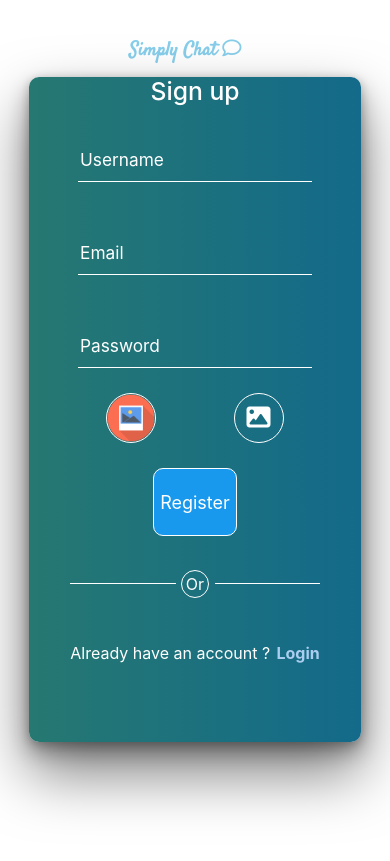
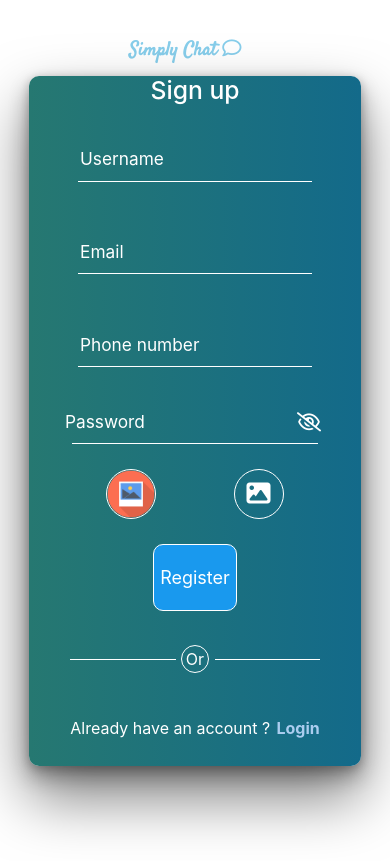
Before and after one commit to BINIL-BALAN/simply-chat, a React (Create React App) app: page /register in a window 390 px wide. Built offline with nearby package versions, Linux system fonts and the light colour scheme; no server answers.

Commit message:
user select after search bug fixed

```diff
--- a/src/component/Chat.js
+++ b/src/component/Chat.js
@@ -19,6 +19,7 @@ function Chat({ setToggle, signout, auth }) {
   // const [text, setText] = useState();
   const [img, setImg] = useState();
   const [dpError, setDpError] = useState(true);
+  const [chatLoading,setChatLoading] = useState(false)
   const [themeColor, setThemeColor] = useState(
     window.localStorage.getItem("theme") || "white"
   );
@@ -33,6 +34,7 @@ function Chat({ setToggle, signout, auth }) {
 
   async function handleSend(e) {
     e.preventDefault();
+    setChatLoading(true)
     const chatMsg = msg.current.value;
     msg.current.value = "";
     // setText(msg.current.value);
@@ -58,6 +60,7 @@ function Chat({ setToggle, signout, auth }) {
               }),
             });
           } catch (error) {
+            setChatLoading(false)
             // Handle object-not-found error
             console.log("Object does not exist:", error);
           }
@@ -116,6 +119,7 @@ function updateMessage(message){
   useEffect(() => {
     const unSub = onSnapshot(doc(db, "chats", data?.chatId), (doc) => {
       doc.exists() && updateMessage(doc.data()?.messages)
+      setChatLoading(false)
     });
          chatArea.current.scrollTop = chatArea.current.scrollHeight;
     return () => {
@@ -218,7 +222,7 @@ function updateMessage(message){
               <i className="fa-solid fa-paperclip"></i>
             </button>
             <button className="primary send-btn" type="submit">
-              <i className="fa-solid fa-paper-plane"></i>
+            {chatLoading ? <div className="spinner spinner-border"></div> : <i className="fa-solid fa-paper-plane"></i>}
             </button>
           </form>
         </div>
@@ -279,7 +283,7 @@ function updateMessage(message){
                 className="primary send-btn"
                 type="button"
               >
-                <i className="fa-solid fa-paper-plane"></i>
+                {chatLoading ? <div className="spinner spinner-border"></div> : <i className="fa-solid fa-paper-plane"></i>}
               </button>
             </div>
           </div>
--- a/src/page/Login.js
+++ b/src/page/Login.js
@@ -1,40 +1,43 @@
-import React, { useRef,useState } from "react";
+import React, { useRef, useState } from "react";
 import "../style/Login.css";
-import {useNavigate} from "react-router-dom"
+import { useNavigate } from "react-router-dom";
 import { signInWithEmailAndPassword } from "firebase/auth";
-import {auth} from '../firebase'
+import { auth } from "../firebase";
 function Login() {
   const userPassword = useRef();
   const userEmail = useRef();
- const navigate = useNavigate()
- const [loading,setLoading] = useState(false)
-const [alertMsg,setAlert] =useState(false)
- async  function handleSubmit(e) {
+  const navigate = useNavigate();
+  const [showPassword, setShowPassword] = useState(true);
+  const [loading, setLoading] = useState(false);
+  const [alertMsg, setAlert] = useState(false);
+  async function handleSubmit(e) {
     e.preventDefault();
     let email = userEmail.current.value;
     let password = userPassword.current.value;
 
-    if(email !== "" && password !== ""){
-      setLoading(true)
-      try{
-        await signInWithEmailAndPassword(auth,email,password)
-         setTimeout(()=>{
-          setLoading(false)
-          navigate('/')
-         },1000)
-      }catch(error){
-            setTimeout(()=>{
-              setLoading(false)
-              setAlert(true)
-            },1000)
+    if (email !== "" && password !== "") {
+      setLoading(true);
+      try {
+        await signInWithEmailAndPassword(auth, email, password);
+        setTimeout(() => {
+          setLoading(false);
+          navigate("/");
+        }, 1000);
+      } catch (error) {
+        setTimeout(() => {
+          setLoading(false);
+          setAlert(true);
+        }, 1000);
 
-           console.log('error',error);
+        console.log("error", error);
       }
     }
-  email === "" ? userEmail.current.style.borderColor = 'red' : userEmail.current.style.borderColor = 'white'
-  password === "" ? userPassword.current.style.borderColor = 'red' : userPassword.current.style.borderColor = 'white'
-
-
+    email === ""
+      ? (userEmail.current.style.borderColor = "red")
+      : (userEmail.current.style.borderColor = "white");
+    password === ""
+      ? (userPassword.current.style.borderColor = "red")
+      : (userPassword.current.style.borderColor = "white");
   }
 
   return (
@@ -43,7 +46,12 @@ const [alertMsg,setAlert] =useState(false)
         <div className="login-title">
           Simply Chat <i className="fa-regular fa-comment"></i>
         </div>
-{alertMsg && (<div className="text-danger text-center"> Invalid email or password</div>)}
+        {alertMsg && (
+          <div className="text-danger text-center">
+            {" "}
+            Invalid email or password
+          </div>
+        )}
         <section className="login-container">
           <div className="login">
             <h2 className="login-h3">Login</h2>
@@ -56,17 +64,28 @@ const [alertMsg,setAlert] =useState(false)
                   placeholder="Email"
                 />
               </div>
-              <div className="login-input-container">
+              <div className="login-password-container">
                 <input
-                  type="password"
+                  type={showPassword ? "password" : "text"}
                   ref={userPassword}
-                  className="login-input"
+                  className="input-password"
                   placeholder="Password"
                 />
+                <button
+                  type="button"
+                  className="show-btn"
+                  onClick={() => setShowPassword(!showPassword)}
+                >
+                  {showPassword ? (
+                    <i className="fa-regular fa-eye-slash"></i>
+                  ) : (
+                    <i className="fa-regular fa-eye"></i>
+                  )}
+                </button>
               </div>
               <div className="login-btn-container">
                 <button type="submit" className="login-btn">
-                   {loading? (<div className="spinner-border"></div>) : "Login"}
+                  {loading ? <div className="spinner-border"></div> : "Login"}
                 </button>
                 <a className="forgot-password">Forgot ?</a>
               </div>
--- a/src/page/Register.js
+++ b/src/page/Register.js
@@ -7,12 +7,17 @@ import { doc, setDoc } from "firebase/firestore";
 import { useNavigate, Link } from "react-router-dom";
 
 function Register() {
+  const [file,setFile] = useState(null)
   const [status,setStatus] = useState(false)
+  const [showPassword,setShowPassword] = useState(true)
   const [err, setErr] = useState(false);
+  const [numberCheck,setNumberCheck] = useState(false)
+  const [passwordCheck,setPasswordCheck] = useState(false)
+  const [passwordCheckMsg,setPasswordCheckMsg] = useState("")
   const [loading, setLoading] = useState(false);
   const navigate = useNavigate();
   const [avatar, setAvatar] = useState("images/avatar.png");
-  const selectedImg = useRef();
+  // const selectedImg = useRef();
   useEffect(() => {
 
   }, []);
@@ -24,20 +29,44 @@ function Register() {
 
   function insertImage(e) {
     const imgSelected = e.target.files[0];
-    console.log(imgSelected);
+    setFile(imgSelected)
+    // console.log(imgSelected);
     const imgurl = URL.createObjectURL(imgSelected);
     setAvatar(imgurl);
   }
+function handleCheckNumber(e){
+  if(e.target.value.length !== 10){
+     setNumberCheck(true)
+  }else{
+     setNumberCheck(false)
+  }
+}
 
+function handleCheckPassword(e){
+  const regex = /^(?=.*\d)(?=.*[a-z])(?=.*[A-Z])(?=.*\W).{7,}$/;
+  if(regex.test(e.target.value)){
+    setPasswordCheck(true)
+    setPasswordCheckMsg("Strong password")
+  }else{
+    setPasswordCheck(false)
+    setPasswordCheckMsg("Password must have 7 characters,One or more special character,Uppercase letters,Lowercase letters,one or more digits")
+  }
+}
   async function handleSubmit(e) {
     setLoading(true)
     e.preventDefault();
     const displayName = e.target[0].value;
     const email = e.target[1].value;
-    const password = e.target[2].value;
-    const file = e.target[3].files[0];
+    const phone = e.target[2].value;
+    const password = e.target[3].value;
+    // const file = e.target[4].files[0];
+console.log(displayName)
+console.log(email)
+console.log(phone)
+console.log(password)
+console.log(file)
 
-    //firebase authentication
+    // firebase authentication
     try {
       //Create user
       const res = await createUserWithEmailAndPassword(auth, email, password);
@@ -60,6 +89,7 @@ function Register() {
               uid: res.user.uid,
               displayName,
               email,
+              phone,
               photoURL: downloadURL,
             });
 
@@ -100,6 +130,7 @@ function Register() {
                   type="text"
                   className="login-input"
                   placeholder="Username"
+                  required
                 />
               </div>
               <div className="login-input-container">
@@ -107,15 +138,30 @@ function Register() {
                   type="email"
                   className="login-input"
                   placeholder="Email"
+                  required
                 />
               </div>
               <div className="login-input-container">
                 <input
-                  type="password"
+                  type="tel"
                   className="login-input"
-                  placeholder="Password"
+                  onChange={handleCheckNumber}
+                  placeholder="Phone number"
+                  required
                 />
               </div>
+              {numberCheck && <div className="text-danger">Phone number less than 10 digits</div>}
+              <div className="login-password-container">
+                <input
+                  type={showPassword ? "password" : "text"}
+                  className="input-password"
+                  onChange={handleCheckPassword}
+                  placeholder="Password"
+                  required
+                />
+                <button type="button" className="show-btn" onClick={()=>setShowPassword(!showPassword)}>{showPassword ? <i className="fa-regular fa-eye-slash"></i> : <i className="fa-regular fa-eye"></i>}</button>
+              </div>
+              {passwordCheck ? <p className="text-info">{passwordCheckMsg}</p> : <p className="text-warning px-4 text-justify">{passwordCheckMsg}</p>}
               <div className="register-btn-container2">
                 <img
                   className="register-avatar"
--- a/src/style/Login.css
+++ b/src/style/Login.css
@@ -42,14 +42,20 @@
   background-color: white;
   height: 100dvh;
 }
-.login-input-container{
-  width: 80%;
-}
+
 .login-h3{
   color: white;
   text-align: center;
 }
 .login-input-container{
+  width: 60%;
+  height: 9dvh;
+  display: flex;
+  align-items: center;
+  justify-content: center;
+  color: white;
+}
+.login-password-container{
   width: 60%;
   height: 9dvh;
   display: flex;
@@ -179,9 +185,7 @@ cursor: pointer;
     background-color: white;
     height: 100dvh;
   }
-  .login-input-container{
-    width: 80%;
-  }
+
   .login-h3{
     color: white;
     text-align: center;
@@ -195,8 +199,35 @@ cursor: pointer;
     margin-top: 2dvh;
     color: white;
   }
+  .login-password-container{
+    width: 74%;
+    height: fit-content;
+    border:1px solid white;
+    border-top: none;
+    border-left:none ;
+    border-right: none;
+    border-bottom: 1px solid white;
+    display: flex;
+    align-items: center;
+    justify-content: center;
+    margin-top: 2dvh;
+    color: white;
+  }
+  .input-password{
+    border: none;
+    font-size: .9rem;
+    height: 5dvh;
+    width: 60dvw;
+    color: white;
+    background: transparent;
+    outline: none;
+  }
+  .input-password::placeholder{
+    font-size: larger;
+    color:white;
+  }
   .login-input{
-   font-size: .9rem;
+    font-size: .9rem;
     height: 5dvh;
     width: 60dvw;
     border-top: none;
--- a/src/style/Register.css
+++ b/src/style/Register.css
@@ -67,12 +67,18 @@
 
 .register-container {
     width: 100%;
-    height: 83vh;
+    height: fit-content;
+    margin-top: 2vh;
     display: flex;
     justify-content: center;
     align-items: center;
   }
-
+.show-btn{
+  background:none;
+  border: none;
+  color: white;
+  font-size: 1.2rem;
+}
   @media (max-width:625px){
     .register {
       border-radius: 10px;
```
Also changed, not shown: src/page/Home.js (+57 -41 lines).
